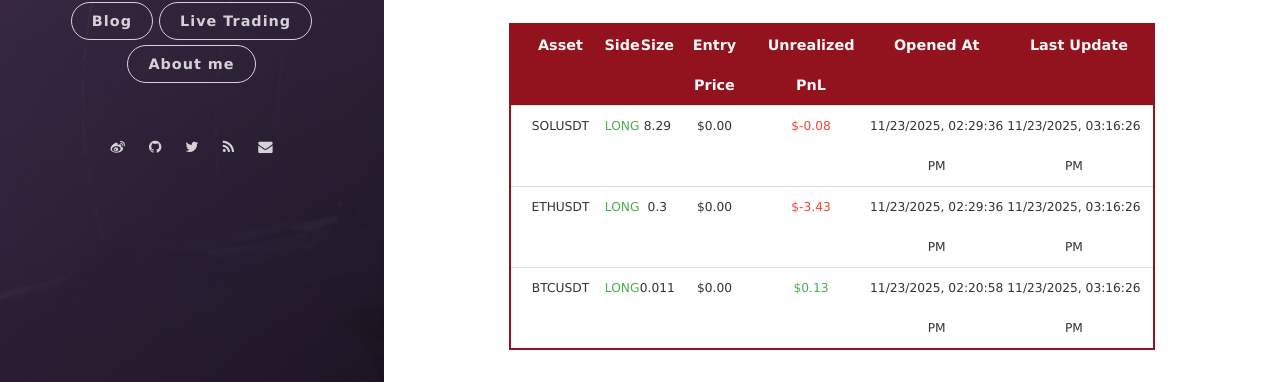
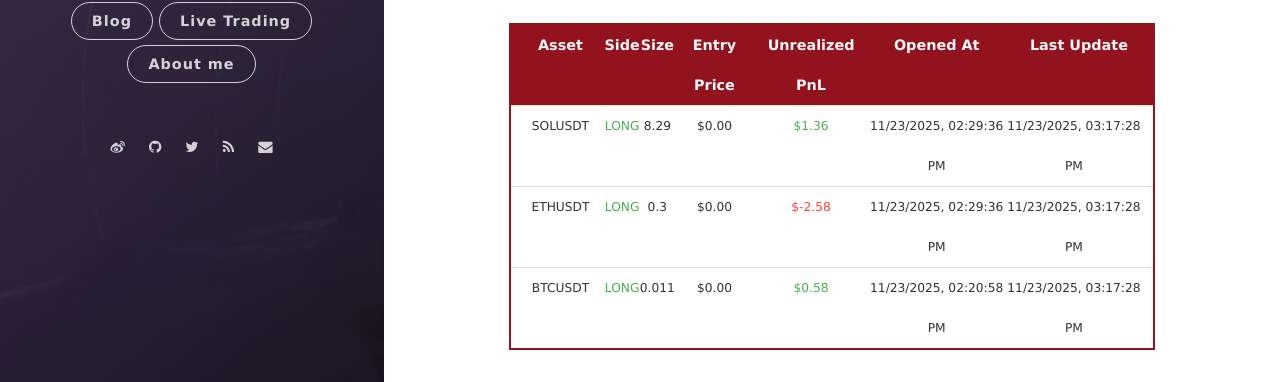
Before and after one commit to leeyegy/leeyegy.github.io, a Jekyll site: the page built from live-trading.html, in a window 1280 px wide and 1026 px high. Shown: the part 576-958 px from the top of the window. Built offline with Jekyll 4.4.1, drawn with Linux system fonts in a browser that asks for light colours; nearby versions of some CDN libraries.

Commit message:
AccountMonitor: refresh positions 2025-11-23T23:17:28+08:00

```diff
--- a/assets/data/binance/positions.json
+++ b/assets/data/binance/positions.json
@@ -4,26 +4,26 @@
     "side": "LONG",
     "size": 8.29,
     "entryPrice": 0.0,
-    "unrealizedPnl": -0.0829,
+    "unrealizedPnl": 1.35706769,
     "openedAt": "2025-11-23T22:29:36+08:00",
-    "reportedAt": "2025-11-23T23:16:26+08:00"
+    "reportedAt": "2025-11-23T23:17:28+08:00"
   },
   {
     "symbol": "ETHUSDT",
     "side": "LONG",
     "size": 0.3,
     "entryPrice": 0.0,
-    "unrealizedPnl": -3.42628139,
+    "unrealizedPnl": -2.58381395,
     "openedAt": "2025-11-23T22:29:36+08:00",
-    "reportedAt": "2025-11-23T23:16:26+08:00"
+    "reportedAt": "2025-11-23T23:17:28+08:00"
   },
   {
     "symbol": "BTCUSDT",
     "side": "LONG",
     "size": 0.011,
     "entryPrice": 0.0,
-    "unrealizedPnl": 0.1309,
+    "unrealizedPnl": 0.57712177,
     "openedAt": "2025-11-23T22:20:58+08:00",
-    "reportedAt": "2025-11-23T23:16:26+08:00"
+    "reportedAt": "2025-11-23T23:17:28+08:00"
   }
 ]
```
